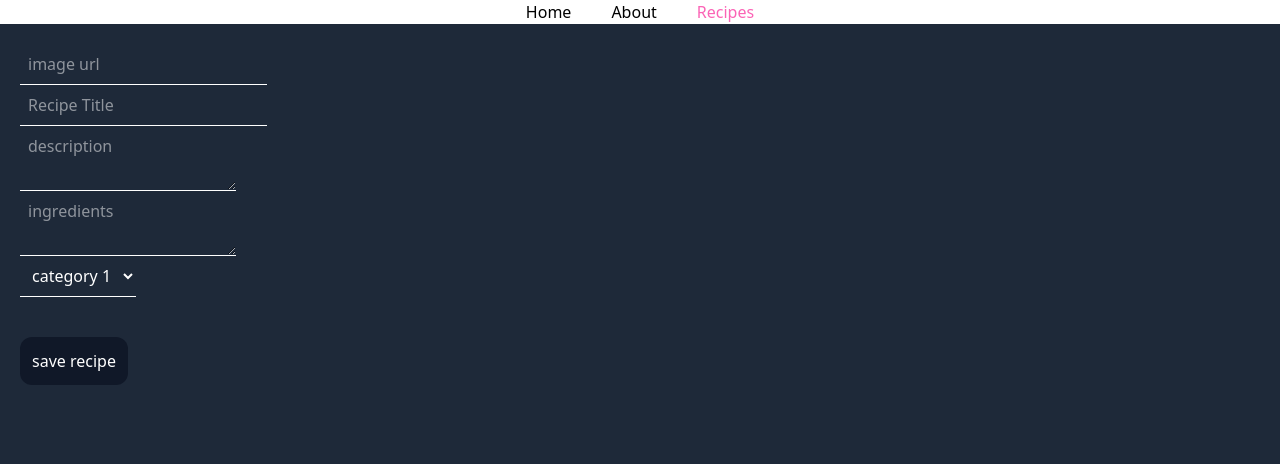
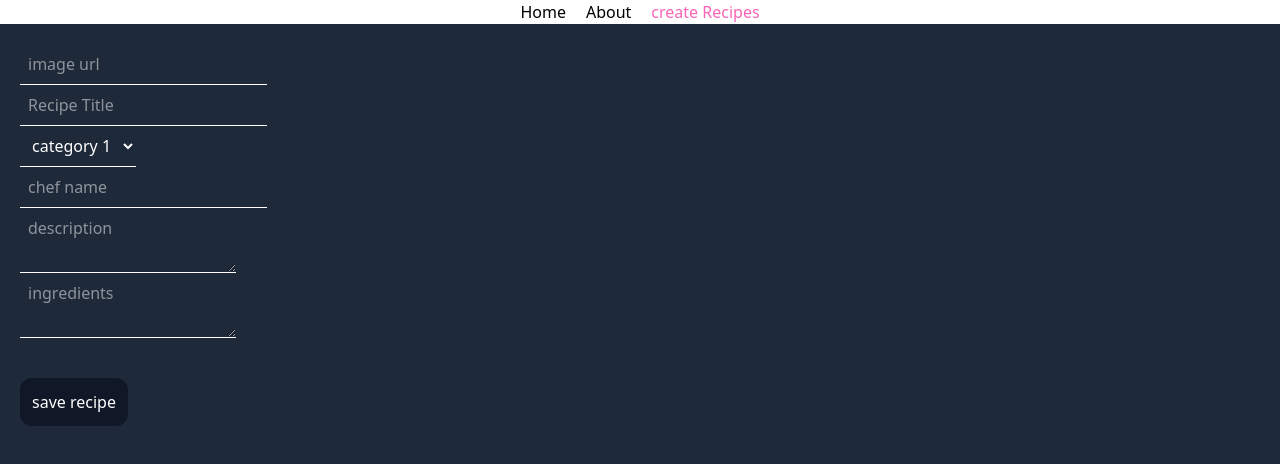
Before and after one commit to gurjot-zaildar/main-project, a React (Vite) app in the folder project_2/: page /createrecipes in a window 1280 px wide. Shown: the top 464 px of the page. Built offline with nearby package versions, Linux system fonts and the light colour scheme.

Commit message:
feat: implement recipe creation functionality with context and form handling

```diff
--- a/project_2/src/components/Createrecipes.jsx
+++ b/project_2/src/components/Createrecipes.jsx
@@ -1,14 +1,27 @@
-import React from 'react'
-import { useForm } from 'react-hook-form'
+
+import { useForm } from 'react-hook-form';
+import {nanoid} from 'nanoid'
+import { useContext } from 'react';
+import { recipecontext } from '../context/RecipeContext';
 
 const Createrecipes = () => {
+  const {data,setdata} =useContext(recipecontext);
 
-  const {register,handlesubmit} = useForm();
+  const { register, handleSubmit, reset} = useForm();
+
+  const submithandler=(recipe)=>{
+  recipe.id= nanoid();
+  console.log(recipe)
+
+    setdata([...data, recipe]);
+    reset();
+  }
 
 
   return (
     <div className='bg-gray-800 text-white p-5 h-screen w-screen'>
-      <form onSubmit={handlesubmit}>
+
+      <form onSubmit={handleSubmit(submithandler)}>
 
         <input
         className="border-b outline-0 p-2 block"
@@ -22,6 +35,23 @@ const Createrecipes = () => {
         type="text"
         placeholder='Recipe Title' />
 
+        <select
+        className='block border-b outline-0 p-2'
+         {...register("category")}
+        >
+
+          <option  value="cat-1">category 1</option>
+           <option value="cat-2">category 2</option>
+            <option value="cat-3">category 3</option>
+
+        </select>
+
+        <input
+        className="border-b outline-0 p-2 block"
+        {...register("chef")}
+        type="text"
+        placeholder='chef name' />
+
         <textarea
         className="border-b outline-0 p-2 block"
         {...register("description")}
@@ -34,15 +64,6 @@ const Createrecipes = () => {
         placeholder='ingredients'
         ></textarea>
 
-        <select
-        className='block border-b outline-0 p-2'
-        {...register("catrgory")}
-        >
-
-          <option  value="cat-1">category 1</option>
-           <option value="cat-2">category 2</option>
-            <option value="cat-3">category 3</option>
-        </select>
 
         <button className='block bg-gray-900 rounded-xl mt-10 p-3'>save recipe</button>
 
--- /dev/null
+++ b/project_2/src/context/RecipeContext.jsx
@@ -0,0 +1,18 @@
+/*eslint-disable react-refresh/only-export-components */
+
+import { createContext, useState } from 'react'
+
+
+export const recipecontext = createContext(null);
+
+const RecipeContext = (props) => {
+    const[data,setdata]=useState([]);
+    console.log(data)
+  return (
+    <recipecontext.Provider value={{data,setdata}}>
+      {props.children}
+    </recipecontext.Provider>
+  )
+}
+
+export default RecipeContext
--- a/project_2/src/main.jsx
+++ b/project_2/src/main.jsx
@@ -2,9 +2,12 @@ import { createRoot } from 'react-dom/client'
 import './index.css'
 import App from './App.jsx'
 import { BrowserRouter } from 'react-router-dom'
+import RecipeContext from './context/RecipeContext.jsx'
 
 createRoot(document.getElementById('root')).render(
-<BrowserRouter>
-<App />
-</BrowserRouter>
+<RecipeContext>
+    <BrowserRouter>
+        <App />
+    </BrowserRouter>
+</RecipeContext>
 )
--- a/project_2/src/routes/Mainroutes.jsx
+++ b/project_2/src/routes/Mainroutes.jsx
@@ -1,8 +1,9 @@
-import React from 'react'
+
 import Home from '../components/Home'
 import {Routes,Route} from 'react-router-dom'
 import About from '../components/About'
 import Createrecipes from '../components/Createrecipes'
+
 
 const Mainroutes = () => {
   return (
@@ -10,6 +11,7 @@ const Mainroutes = () => {
     <Route path="/" element={<Home/>} />
     <Route path='/about' element={<About/>} />
     <Route path='/createrecipes' element={<Createrecipes/>}/>
+
   </Routes>
   )
 }
--- a/project_2/src/routes/Navbar.jsx
+++ b/project_2/src/routes/Navbar.jsx
@@ -4,11 +4,10 @@ import { NavLink } from 'react-router-dom'
 const Navbar = () => {
 
   return (
-    <div className='flex gap-10 justify-center'>
+    <div className='flex gap-5 justify-center'>
      <NavLink className={(e)=>e.isActive?"text-pink-400":""} to={"/"} >Home</NavLink>
      <NavLink className={(e)=>e.isActive?"text-pink-400":""} to={"/about"} >About</NavLink>
-     <NavLink className={(e)=>e.isActive?"text-pink-400":""} to={"/createrecipes"} >Recipes</NavLink>
-
+     <NavLink className={(e)=>e.isActive?"text-pink-400":""} to={"/createrecipes"} >create Recipes</NavLink>
 
 
     </div>
```
